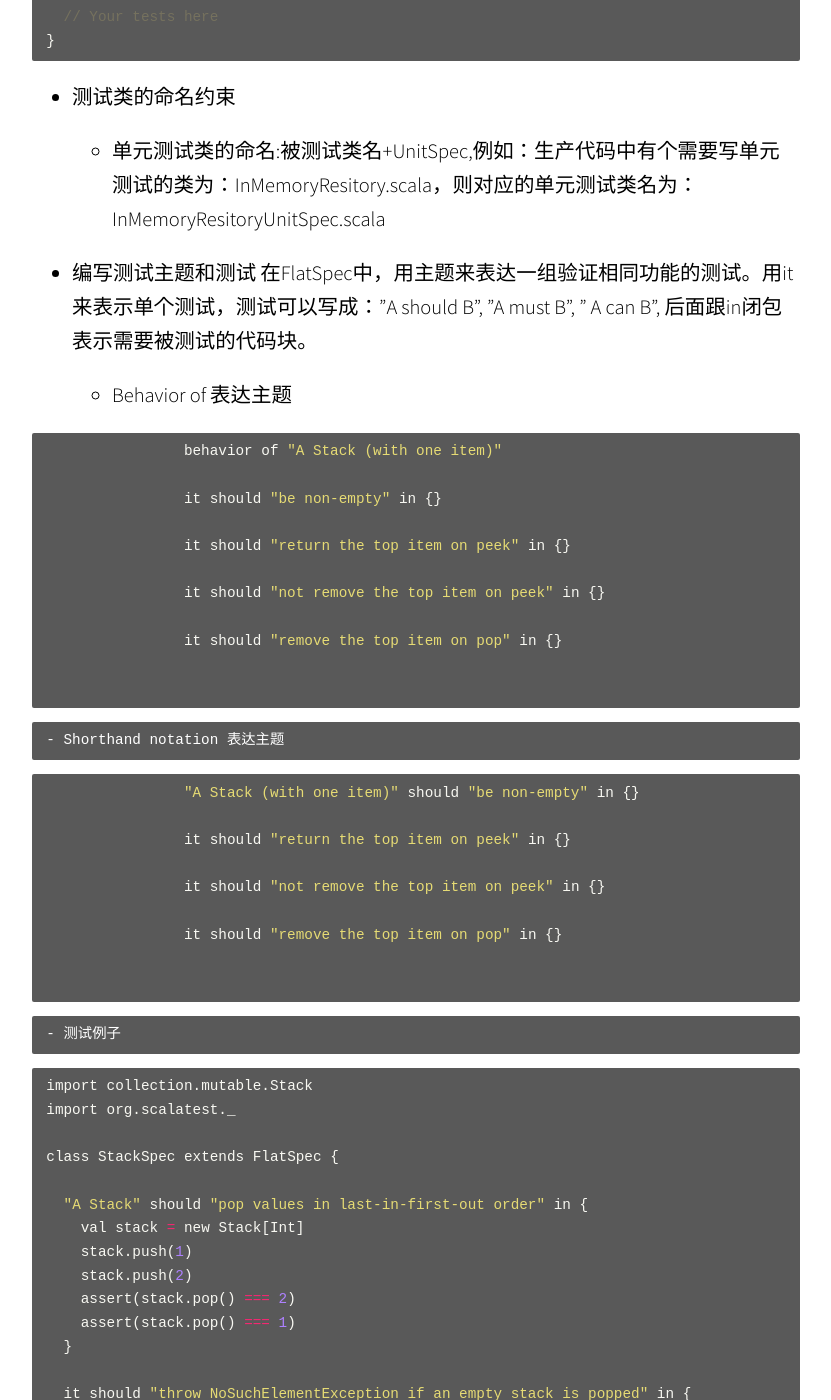
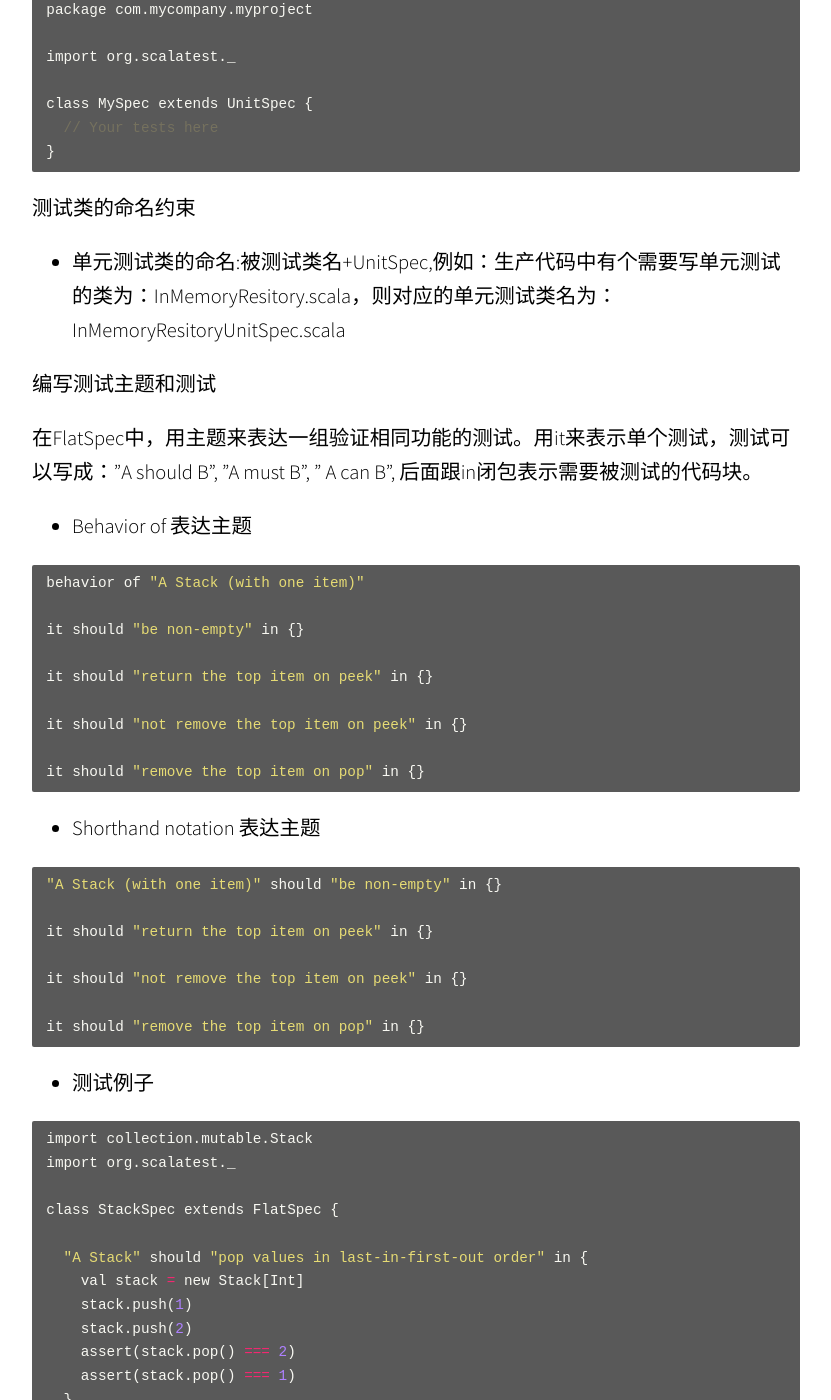
Before and after one commit to astrisk/astrisk.github.io, a Jekyll site: the page built from _posts/2017-04-21-scala-unittest.md, in a window 1280 px wide and 1400 px high, scrolled down 2536 px. Shown: the whole window, without its empty margins (224-1055 px from the left). Built offline with Jekyll 4.4.1, drawn with Linux system fonts in a browser that asks for light colours; some web fonts are replaced; some of the changed text lies outside the part shown.

Commit message:
更新格式

```diff
--- a/_posts/2017-04-21-scala-unittest.md
+++ b/_posts/2017-04-21-scala-unittest.md
@@ -4,21 +4,21 @@
 categories: SCALA
 ---
 
-**Scala项目结构**
+## **Scala项目结构**
 - Scala项目结构一般是使用Maven约定的项目结构。
 
-**IDEA安装Scala插件**
+## **IDEA安装Scala插件**
 - File->Settings->Plugins->Install JetBrains plugin->输入”scala”->搜索->下载->安装
 ![scalaTest]({{ site.url }}/images/scala/scala2.png)
 
-**配置Scalastyle**
+## **配置Scalastyle**
 
 - Scalastyle 官网：http://www.scalastyle.org/
 - [Scalastyle 默认配置文件](http://www.scalastyle.org/scalastyle_config.xml)
 - Scalastyle 默认60条规则说明：http://www.scalastyle.org/rules-0.7.0.html
 - IDEA中配置规则：把scalastyle_config.xml 放到项目根目录或项目中.idea目录中
 
-**Sacla UnitTest**
+## **Sacla UnitTest**
 
 Scala 的单元测试框架主要有三个：ScalaTest、ScalaCheck和Spec2。其中ScalaTest是比较全面的测试框架。后面也主要使用ScalaTest编写Scala单元测试。以下介绍在各种构建环境下如何导入ScalaTest。同时我们公司开发测试都使用[ScalaTest](http://www.scalatest.org/)。不同的构建工具，导入ScalaTest的方式稍有区别。
 
@@ -43,11 +43,12 @@
 
 {% endhighlight %}
 
-**编写ScalaUnitTest**
+## **编写ScalaUnitTest**
 
-- 选择测试风格
-	- ScalaTest支持多种测试书写风格，我们使用推荐的FlatSpec编写单元测试，FeatureSpec编写验收类测试。[各种测试风格介绍](http://www.scalatest.org/user_guide/selecting_a_style)
-- 定义测试抽象类，推荐命名为：unitSpec
+**选择测试风格**
+- ScalaTest支持多种测试书写风格，我们使用推荐的FlatSpec编写单元测试，FeatureSpec编写验收类测试。[各种测试风格介绍](http://www.scalatest.org/user_guide/selecting_a_style)
+
+**定义测试抽象类，推荐命名为：unitSpec**
 
 {% highlight c %}
 
@@ -60,7 +61,7 @@
 
 {% endhighlight %}
 
-- 使用自定义测试基类，编写测试类
+**使用自定义测试基类，编写测试类**
 
 {% highlight c %}
 
@@ -74,44 +75,45 @@
 
 {% endhighlight %}
 
-- 测试类的命名约束
+**测试类的命名约束**
 
-	- 单元测试类的命名:被测试类名+UnitSpec,例如：生产代码中有个需要写单元测试的类为：InMemoryResitory.scala，则对应的单元测试类名为：InMemoryResitoryUnitSpec.scala
+- 单元测试类的命名:被测试类名+UnitSpec,例如：生产代码中有个需要写单元测试的类为：InMemoryResitory.scala，则对应的单元测试类名为：InMemoryResitoryUnitSpec.scala
 
-- 编写测试主题和测试
-	在FlatSpec中，用主题来表达一组验证相同功能的测试。用it来表示单个测试，测试可以写成：”A should B”, ”A must B”, ” A can B”, 后面跟in闭包表示需要被测试的代码块。
+**编写测试主题和测试**
 
-	- Behavior of 表达主题
+在FlatSpec中，用主题来表达一组验证相同功能的测试。用it来表示单个测试，测试可以写成：”A should B”, ”A must B”, ” A can B”, 后面跟in闭包表示需要被测试的代码块。
 
-		{% highlight c %}
+- Behavior of 表达主题
 
-		behavior of "A Stack (with one item)"
+{% highlight c %}
 
-		it should "be non-empty" in {}
+behavior of "A Stack (with one item)"
 
-		it should "return the top item on peek" in {}
+it should "be non-empty" in {}
 
-		it should "not remove the top item on peek" in {}
+it should "return the top item on peek" in {}
 
-		it should "remove the top item on pop" in {}
+it should "not remove the top item on peek" in {}
 
-		{% endhighlight %}
+it should "remove the top item on pop" in {}
 
-	- Shorthand notation 表达主题
+{% endhighlight %}
 
-		{% highlight c %}
+- Shorthand notation 表达主题
 
-		"A Stack (with one item)" should "be non-empty" in {}
+{% highlight c %}
 
-		it should "return the top item on peek" in {}
+"A Stack (with one item)" should "be non-empty" in {}
 
-		it should "not remove the top item on peek" in {}
+it should "return the top item on peek" in {}
 
-		it should "remove the top item on pop" in {}
+it should "not remove the top item on peek" in {}
 
-		{% endhighlight %}
+it should "remove the top item on pop" in {}
 
-	- 测试例子
+{% endhighlight %}
+
+- 测试例子
 
 {% highlight c %}
 
@@ -138,7 +140,7 @@
 
 {% endhighlight %}
 
-	- assert（一般断言）
+- assert（一般断言）
 
 {% highlight c %}
 
@@ -159,7 +161,7 @@
 
 {% endhighlight %}
 
-	- Expected results（预期结果等于实际结果）
+- Expected results（预期结果等于实际结果）
 
 {% highlight c %}
 
@@ -171,7 +173,7 @@
 
 {% endhighlight %}
 
-	- exceptions(断言异常)
+- exceptions(断言异常)
 
 {% highlight c %}
 
@@ -186,7 +188,7 @@
 
 {% endhighlight %}
 
-	- Share Fixture：before – after
+- Share Fixture：before – after
 
 {% highlight c %}
 
@@ -225,11 +227,11 @@
 
 {% endhighlight %}
 
-**运行ScalaUnitTest**
+## **运行ScalaUnitTest**
 
 ScalaTest支持多种方式运行测试，同样支持 Junit4 Runner方式运行，例子如下：
 
-**Run, Debug, Coverage**
+## **Run, Debug, Coverage**
 
 前提：安装IDEA scala 插件
 
```
